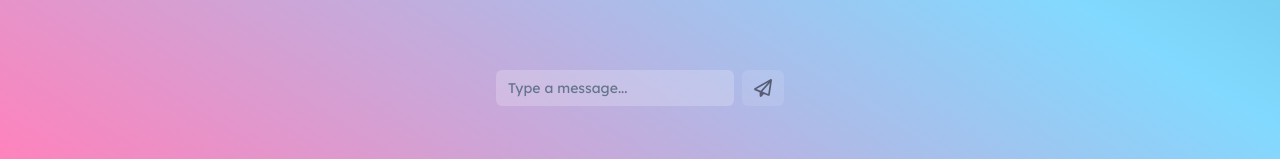
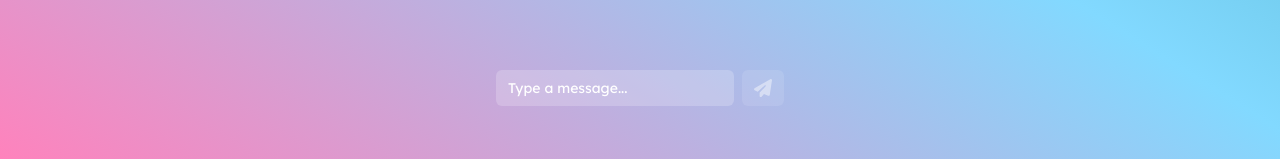
Before and after one commit to DominikKoniarz/nextjs-chatgpt-integration, a Next.js app: page /chat in a window 1280 px wide. Shown: the part 638-797 px from the top of the page. Built offline with nearby package versions, Linux system fonts and the light colour scheme.

Commit message:
Form ui change

```diff
--- a/src/app/chat/_components/FormPrompt.tsx
+++ b/src/app/chat/_components/FormPrompt.tsx
@@ -15,7 +15,7 @@ export default function FormPrompt({
 			ref={textareaRef}
 			value={promptValue}
 			onChange={(e) => setPromptValue(e.target.value)}
-			className="h-min min-h-min w-full resize-none overflow-hidden border-none bg-white/20 text-black transition-colors focus:bg-white/35 focus:ring-offset-0 focus-visible:bg-white/30 focus-visible:ring-offset-0"
+			className="h-min min-h-min w-full resize-none overflow-hidden border-none bg-white/20 text-white transition-colors placeholder:text-white focus:bg-white/25 focus:ring-white focus:ring-offset-0 focus-visible:bg-white/25 focus-visible:ring-white focus-visible:ring-offset-0"
 			placeholder="Type a message..."
 			rows={1}
 			style={{ height: "auto" }}
--- a/src/app/chat/_components/SubmitButton.tsx
+++ b/src/app/chat/_components/SubmitButton.tsx
@@ -1,5 +1,5 @@
 import { Button } from "@/components/ui/button";
-import { FaRegPaperPlane } from "react-icons/fa6";
+import { FaPaperPlane } from "react-icons/fa6";
 
 export default function SubmitButton({ disabled }: { disabled: boolean }) {
 	return (
@@ -8,9 +8,9 @@ export default function SubmitButton({ disabled }: { disabled: boolean }) {
 			disabled={disabled}
 			type="submit"
 			size="sm"
-			className="bg-white/20 text-lg hover:bg-white/30 focus:bg-white/30 focus:ring-offset-0 focus-visible:border-none focus-visible:bg-white/30 focus-visible:ring-offset-0 active:bg-white/30"
+			className="focus-visible:white bg-white/20 text-lg hover:bg-white/25 focus:bg-white/25 focus:ring-offset-0 focus-visible:border-none focus-visible:bg-white/25 focus-visible:ring-white focus-visible:ring-offset-0 active:bg-white/25"
 		>
-			<FaRegPaperPlane className="text-black" />
+			<FaPaperPlane className="text-white" />
 		</Button>
 	);
 }
```
